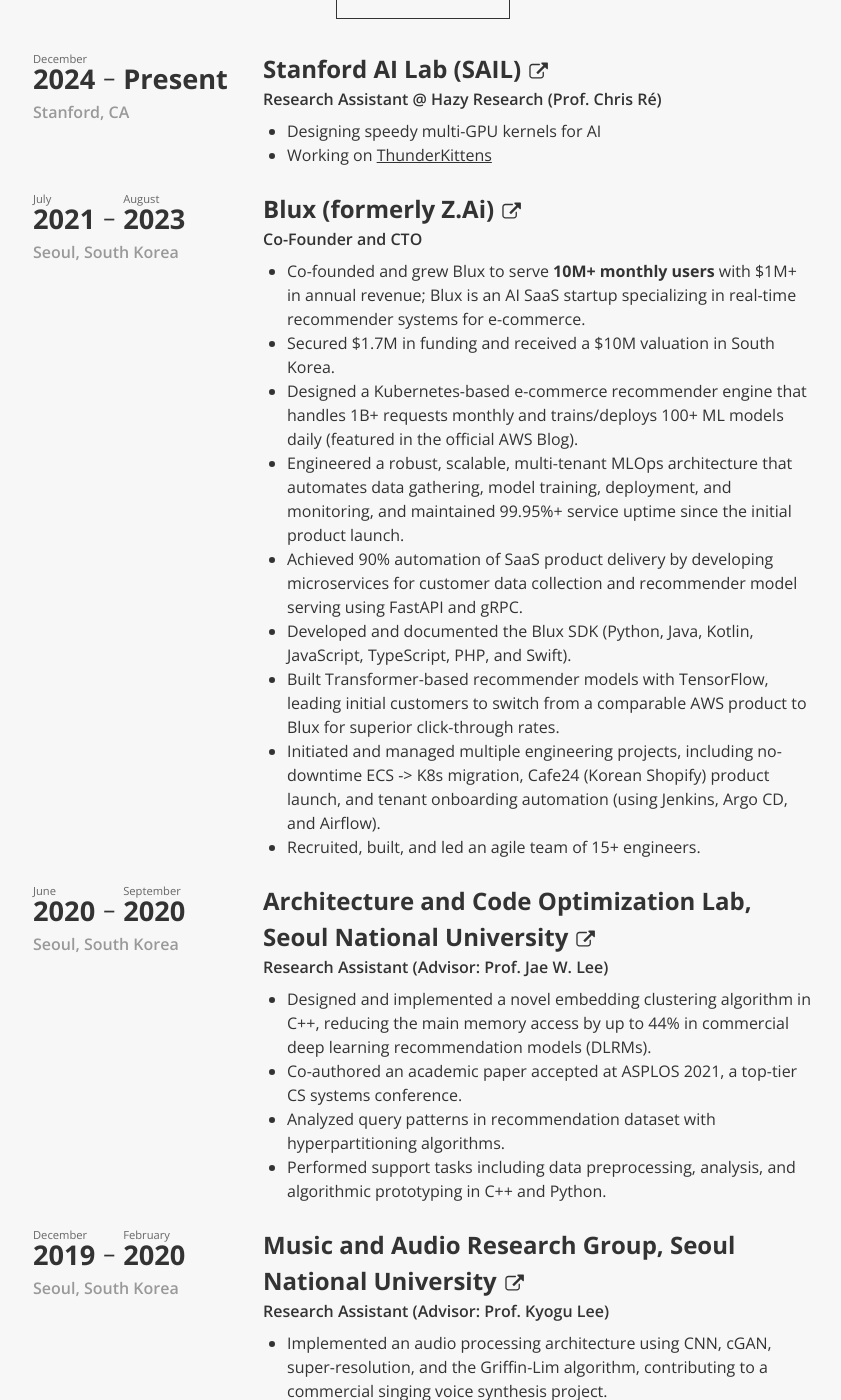
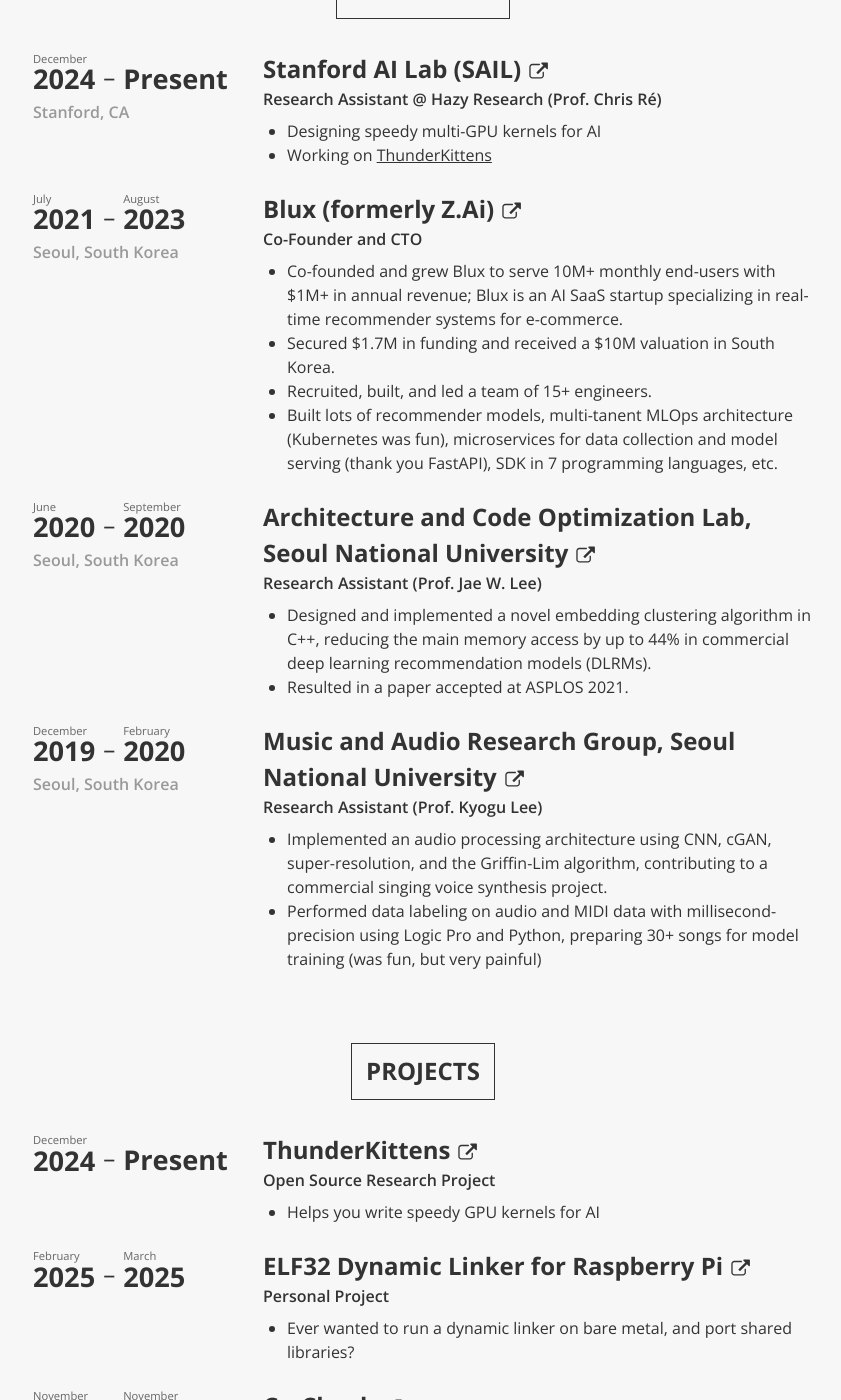
Before and after one commit to StuartSul/StuartSul.github.io_src, a Jekyll site: the page built from index.html, in a window 1280 px wide and 1400 px high, scrolled down 1402 px. Shown: the whole window, without its empty margins (217-1058 px from the left). Built offline with Jekyll 4.4.1, drawn with Linux system fonts in a browser that asks for light colours; some of the changed text lies outside the part shown.

```diff
--- a/_data/about.yaml
+++ b/_data/about.yaml
@@ -42,7 +42,7 @@
       start-year: 2024
     descriptions:
     - Designing speedy multi-GPU kernels for AI
-    - Working on <u><a href=https://github.com/HazyResearch/ThunderKittens>ThunderKittens</a></u>
+    - Working on <u><a class="link-trans" href=https://github.com/HazyResearch/ThunderKittens>ThunderKittens</a></u>
   - heading: Blux (formerly Z.Ai)
     link: https://www.blux.ai/
     subheading: Co-Founder and CTO
@@ -53,18 +53,13 @@
       end-month: August
       end-year: 2023
     descriptions:
-    - Co-founded and grew Blux to serve <b>10M+ monthly users</b> with $1M+ in annual revenue; Blux is an AI SaaS startup specializing in real-time recommender systems for e-commerce.
+    - Co-founded and grew Blux to serve 10M+ monthly end-users with $1M+ in annual revenue; Blux is an AI SaaS startup specializing in real-time recommender systems for e-commerce.
     - Secured $1.7M in funding and received a $10M valuation in South Korea.
-    - Designed a Kubernetes-based e-commerce recommender engine that handles 1B+ requests monthly and trains/deploys 100+ ML models daily (featured in the official AWS Blog).
-    - Engineered a robust, scalable, multi-tenant MLOps architecture that automates data gathering, model training, deployment, and monitoring, and maintained 99.95%+ service uptime since the initial product launch.
-    - Achieved 90% automation of SaaS product delivery by developing microservices for customer data collection and recommender model serving using FastAPI and gRPC.
-    - Developed and documented the Blux SDK (Python, Java, Kotlin, JavaScript, TypeScript, PHP, and Swift).
-    - Built Transformer-based recommender models with TensorFlow, leading initial customers to switch from a comparable AWS product to Blux for superior click-through rates.
-    - Initiated and managed multiple engineering projects, including no-downtime ECS -> K8s migration, Cafe24 (Korean Shopify) product launch, and tenant onboarding automation (using Jenkins, Argo CD, and Airflow).
-    - Recruited, built, and led an agile team of 15+ engineers.
+    - Recruited, built, and led a team of 15+ engineers.
+    - Built lots of recommender models, multi-tanent MLOps architecture (Kubernetes was fun), microservices for data collection and model serving (thank you FastAPI), SDK in 7 programming languages, etc.
   - heading: Architecture and Code Optimization Lab, Seoul National University
     link: https://arc.snu.ac.kr/
-    subheading: 'Research Assistant (Advisor: Prof. Jae W. Lee)'
+    subheading: 'Research Assistant (Prof. Jae W. Lee)'
     location: Seoul, South Korea
     date:
       start-month: June
@@ -73,12 +68,10 @@
       end-year: 2020
     descriptions:
     - Designed and implemented a novel embedding clustering algorithm in C++, reducing the main memory access by up to 44% in commercial deep learning recommendation models (DLRMs).
-    - Co-authored an academic paper accepted at ASPLOS 2021, a top-tier CS systems conference.
-    - Analyzed query patterns in recommendation dataset with hyperpartitioning algorithms.
-    - Performed support tasks including data preprocessing, analysis, and algorithmic prototyping in C++ and Python.
+    - Resulted in a paper accepted at ASPLOS 2021.
   - heading: Music and Audio Research Group, Seoul National University
     link: https://snu-marg.notion.site/snu-marg/MARG-091390162ca941f4b88f64d47d2c4e87/
-    subheading: 'Research Assistant (Advisor: Prof. Kyogu Lee)'
+    subheading: 'Research Assistant (Prof. Kyogu Lee)'
     location: Seoul, South Korea
     date:
       start-month: December
@@ -87,8 +80,7 @@
       end-year: 2020
     descriptions:
     - Implemented an audio processing architecture using CNN, cGAN, super-resolution, and the Griffin-Lim algorithm, contributing to a commercial singing voice synthesis project.
-    - Performed data labeling on audio and MIDI data with millisecond-precision using Logic Pro and Python, preparing 30+ songs for model training.
-    - Led 6 lab seminars on advanced Python, teaching a group of graduate students with no prior technical background.
+    - Performed data labeling on audio and MIDI data with millisecond-precision using Logic Pro and Python, preparing 30+ songs for model training (was fun, but very painful)
 
 ########################
 #       Projects       #
@@ -103,7 +95,9 @@
     date:
       start-month: December
       start-year: 2024
-  - heading: ELF32 Dynamic Linker on Raspberry Pi
+    descriptions:
+    - Helps you write speedy GPU kernels for AI
+  - heading: ELF32 Dynamic Linker for Raspberry Pi
     link: https://github.com/StuartSul/elf32-dynamic-linker-rpi
     subheading: Personal Project
     date:
@@ -111,6 +105,8 @@
       start-year: 2025
       end-month: March
       end-year: 2025
+    descriptions:
+    - Ever wanted to run a dynamic linker on bare metal, and port shared libraries?
   - heading: Co-Chuck
     link: https://github.com/StuartSul/co-chuck
     subheading: Personal Project
@@ -119,6 +115,8 @@
       start-year: 2024
       end-month: November
       end-year: 2024
+    descriptions:
+    - "\"Code\" your music collaboratively online."
   - heading: SampyoNet
     link: https://github.com/StuartSul/SampyoNet
     subheading: University Team Project
@@ -129,7 +127,6 @@
       end-year: 2020
     descriptions:
     - Developed a TensorFlow-based deep learning model and React.js-based mobile application for automated gravel quality assessment in concrete manufacturing.
-    - The project was requested by Sampyo, a leading cement manufacturer in South Korea.
   - heading: LLVM Compiler Optimization
     link: https://github.com/StuartSul/SWPP2020_Spring_Project_Team4
     subheading: University Team Project
@@ -139,8 +136,7 @@
       end-month: June
       end-year: 2020
     descriptions:
-    - Optimized LLVM compiler using C++ to enhance assembly code performance.
-    - Secured 2nd place among 13 teams in an LLVM optimization competition at Seoul National University.
+    - Achieved 2nd place among 13 teams in an LLVM optimization competition at Seoul National University.
   - heading: Homemade Neural Network
     link: https://github.com/StuartSul/Homemade_Neural_Network
     subheading: Personal Project
```
